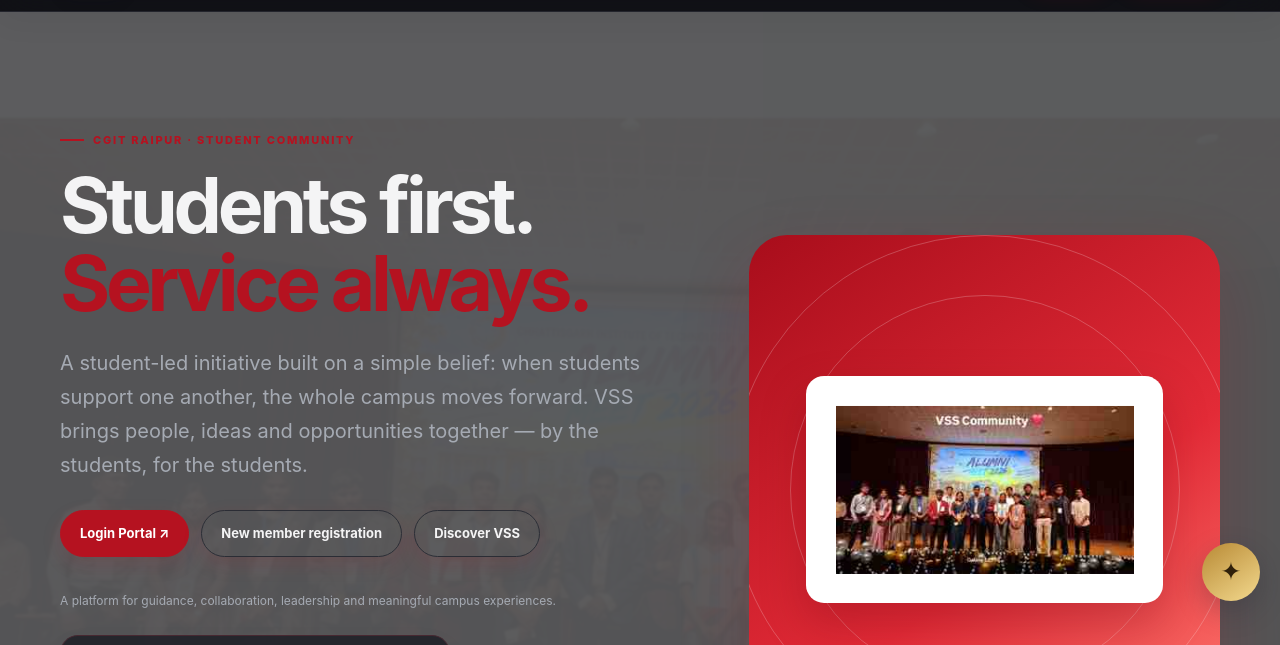
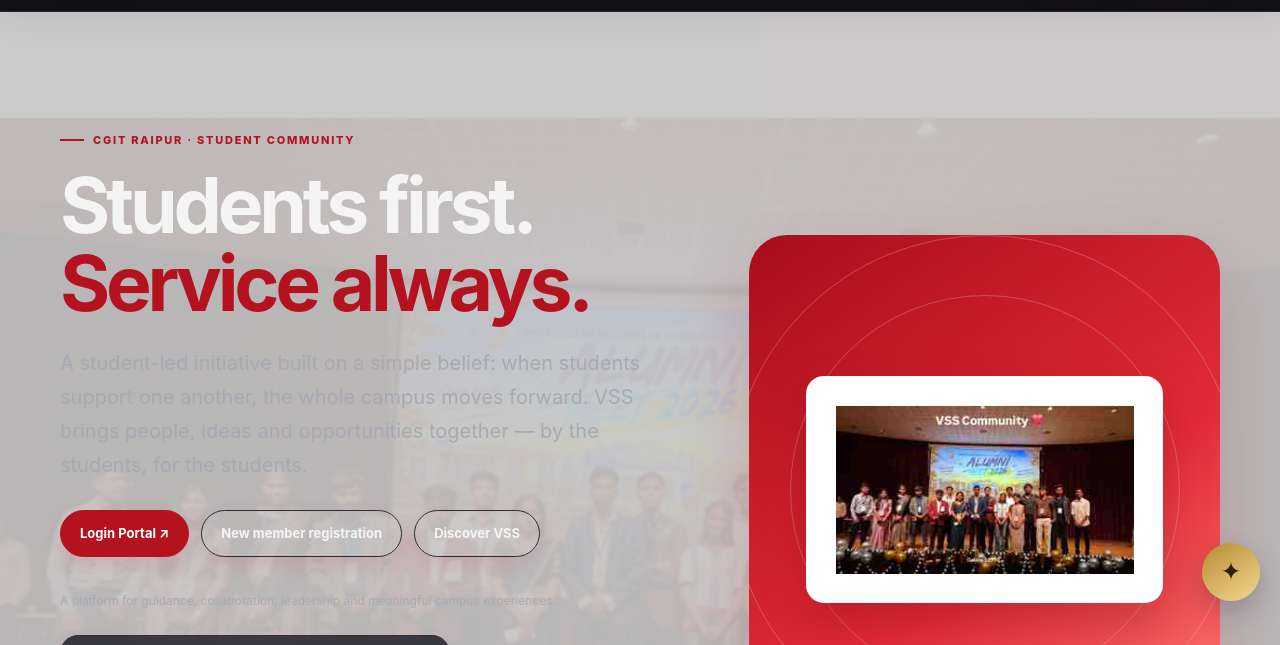
Before and after one commit to Acnoabhay/Vss, a plain HTML site: page index.html in a window 1280 px wide. Both pictures are taken after a click on the button "Toggle dark mode". Shown: the part 87-732 px from the top of the page. Drawn offline with nearby package versions, Linux system fonts and the light colour scheme; no server answers.

Commit message:
Tune hero slideshow to a subtle ten-percent image treatment

```diff
--- a/index.html
+++ b/index.html
@@ -441,8 +441,8 @@ img,video,iframe,svg{max-width:100%}
 /* Fix hero image slideshow: keep images above hero background, below the copy */
 .hero{position:relative;isolation:isolate;overflow:hidden}
 .home-hero-backdrop{position:absolute!important;inset:0;z-index:0!important;overflow:hidden;pointer-events:none}
-.home-hero-shade{position:absolute!important;inset:0;z-index:1!important;pointer-events:none;background:rgba(255,255,255,.68)!important}
-[data-theme="dark"] .home-hero-shade{background:rgba(17,18,22,.68)!important}
+.home-hero-shade{position:absolute!important;inset:0;z-index:1!important;pointer-events:none;background:rgba(255,255,255,.20)!important}
+[data-theme="dark"] .home-hero-shade{background:rgba(17,18,22,.20)!important}
 .home-hero-photo{position:absolute;inset:0;z-index:0;opacity:0;transition:opacity 1.8s ease;filter:blur(1px);transform:scale(1.025);will-change:opacity}
 .home-hero-photo.active{opacity:.10!important}
 .home-hero-photo img{display:block;width:100%;height:100%;object-fit:cover;object-position:center}
@@ -776,7 +776,7 @@ document.getElementById('contactForm').addEventListener('submit',e=>{
  // Start the hero slideshow immediately with existing VSS, family, event and Head photos.
  const localPhotos=['assets/alumni-meet-2026-01.jpg','assets/alumni-meet-2026-02.jpg','assets/alumni-meet-2026-03.jpg','assets/alumni-meet-2026-04.jpg','assets/alumni-meet-2026-05.jpg','assets/vss-family-01.jpg','assets/vss-family-02.jpg','assets/vss-family-03.jpg','assets/vss-family-04.jpg','assets/abhay-baghel.webp','assets/abhay-baghel.jpg','assets/khileshwar-verma.webp','assets/prachet-sinha.webp','assets/vss-community.jpg'];
  localPhotos.forEach(src=>{if(!hero||hero.dataset.sources?.split('|').includes(src))return;hero.dataset.sources=(hero.dataset.sources?hero.dataset.sources+'|':'')+src;const layer=document.createElement('div');layer.className='home-hero-photo';const img=document.createElement('img');img.src=src;img.alt='';img.loading=heroImages.length?'lazy':'eager';img.decoding='async';img.onerror=()=>{layer.remove();heroImages=heroImages.filter(x=>x!==layer)};layer.appendChild(img);hero.appendChild(layer);heroImages.push(layer);});
- if(heroImages.length){heroImages[0].classList.add('active');heroIndex=0;startHero();}
+ if(heroImages.length){heroImages[0].classList.add('active');startHero();}
  try{
   if(!window.supabase||!window.supabase.createClient)throw new Error('Gallery service unavailable');
   const db=window.supabase.createClient('https://aukiryqoqpotjuuqwsec.supabase.co','eyJhbGciOiJIUzI1NiIsInR5cCI6IkpXVCJ9.eyJpc3MiOiJzdXBhYmFzZSIsInJlZiI6ImF1a2lyeXFvcXBvdGp1dXF3c2VjIiwicm9sZSI6ImFub24iLCJpYXQiOjE3OTUzNTk5MTcsImV4cCI6MjExMDkzNTkxN30.fqfDg2bU70gT3RpRp0cOYyZhusUwLuathrFI42p3v_w');
```
